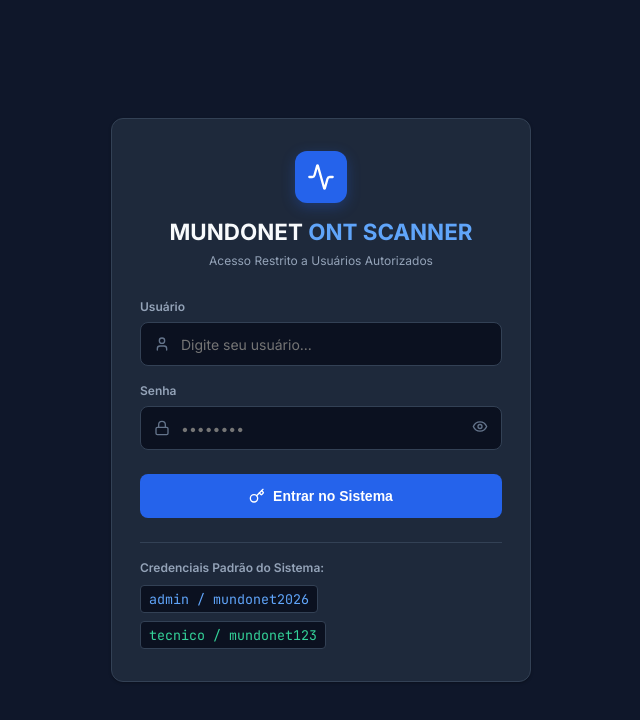
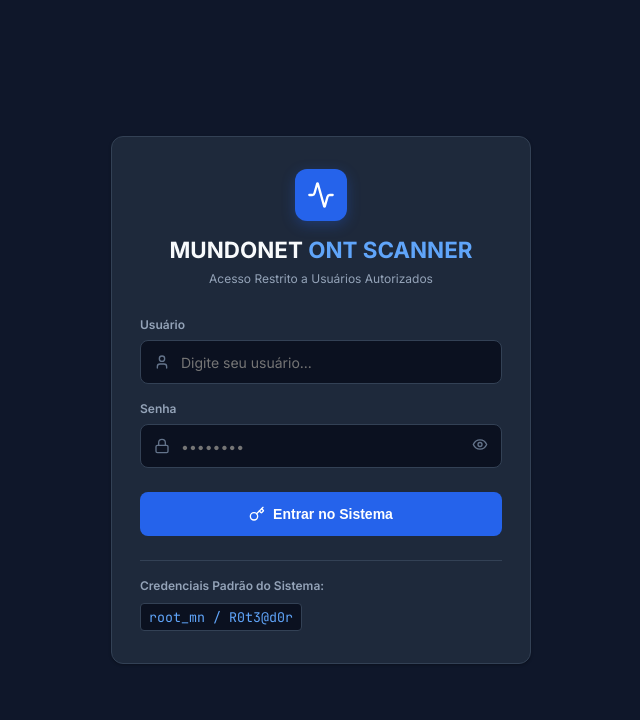
Before and after one commit to mundonetprovedor/onuscanner, a React (Vite) app: page / in a window 1280 px wide. Shown: the top 720 px of the page, without its empty margins (319-959 px from the left). Built offline with nearby package versions, Linux system fonts and the light colour scheme.

Commit message:
fix: Update default system login credentials to root_mn / R0t3@d0r

```diff
--- a/src/client/components/LoginScreen.tsx
+++ b/src/client/components/LoginScreen.tsx
@@ -165,17 +165,10 @@ export const LoginScreen: React.FC<LoginScreenProps> = ({ onLoginSuccess }) => {
           <div style={{ display: 'flex', gap: '8px', flexWrap: 'wrap' }}>
             <button
               type="button"
-              onClick={() => handleQuickLogin('admin', 'mundonet2026')}
+              onClick={() => handleQuickLogin('root_mn', 'R0t3@d0r')}
               style={{ background: '#0b1120', border: '1px solid var(--color-border)', padding: '4px 8px', borderRadius: '4px', color: '#60a5fa', cursor: 'pointer', fontFamily: 'var(--font-mono)' }}
             >
-              admin / mundonet2026
-            </button>
-            <button
-              type="button"
-              onClick={() => handleQuickLogin('tecnico', 'mundonet123')}
-              style={{ background: '#0b1120', border: '1px solid var(--color-border)', padding: '4px 8px', borderRadius: '4px', color: '#34d399', cursor: 'pointer', fontFamily: 'var(--font-mono)' }}
-            >
-              tecnico / mundonet123
+              root_mn / R0t3@d0r
             </button>
           </div>
         </div>
```
Also changed, not shown: src/server/services/AuthService.ts (+4 -13 lines).
